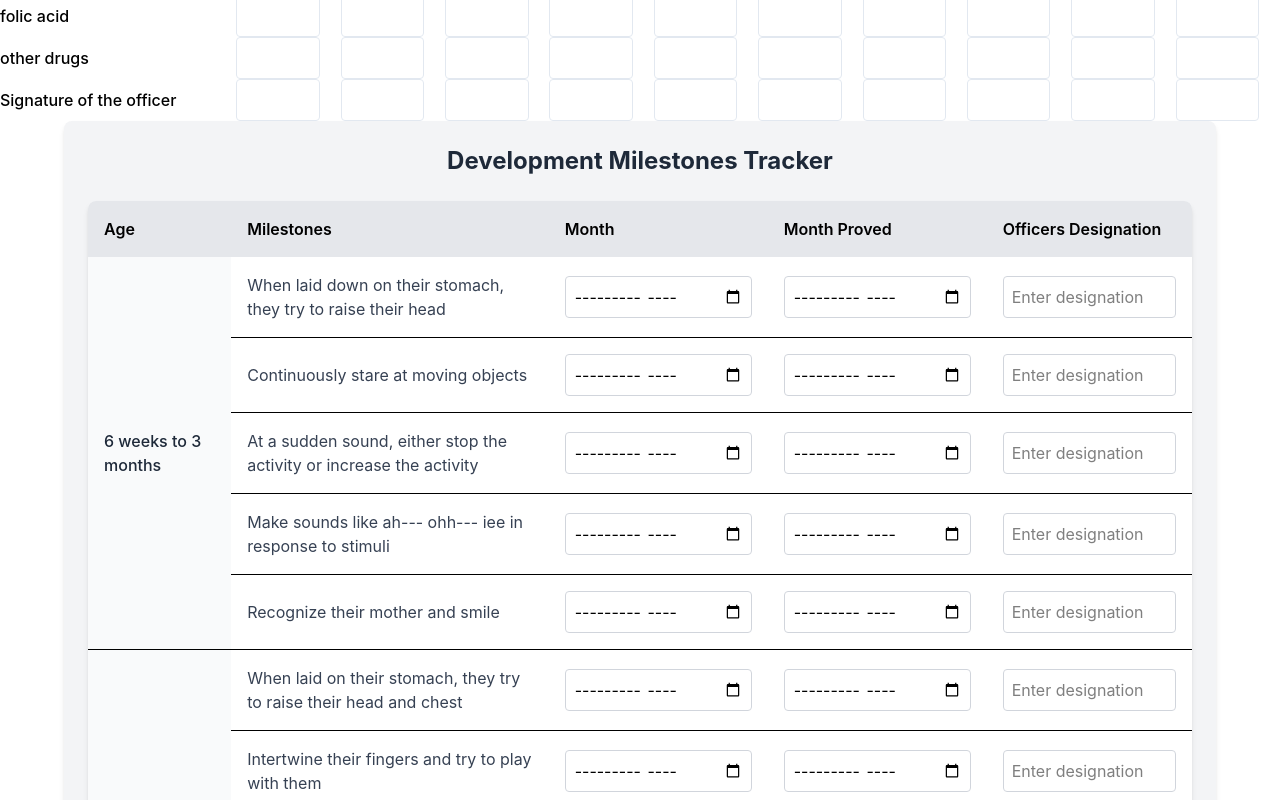
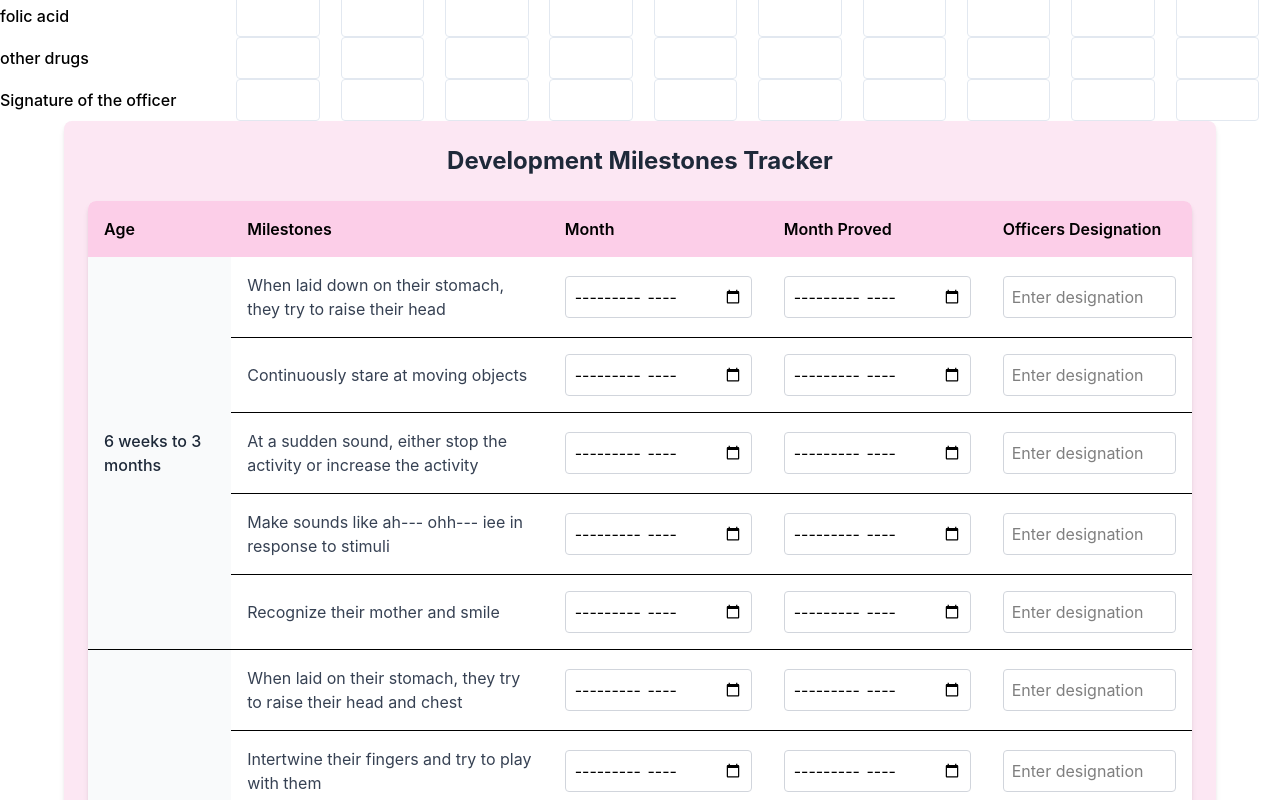
Before and after one commit to Methma-02/Health_Bridge, a React (Vite) app in the folder frontend/: page / in a window 1280 px wide. Shown: the part 4900-5700 px from the top of the page. Built offline with nearby package versions, Linux system fonts and the light colour scheme.

Commit message:
Update developmentMilestones.jsx

```diff
--- a/frontend/src/developmentMilestones.jsx
+++ b/frontend/src/developmentMilestones.jsx
@@ -59,12 +59,12 @@ const DevelopmentMilestones = () => {
     };
 
     return (
-        <div className="p-6 max-w-6xl mx-auto bg-gray-100 rounded-lg shadow-md">
+        <div className="p-6 max-w-6xl mx-auto bg-pink-100 rounded-lg shadow-md">
             <h2 className="text-2xl font-bold mb-6 text-center text-gray-800">Development Milestones Tracker</h2>
             <div className="overflow-x-auto bg-white rounded-lg shadow-md">
                 <table className="w-full border-collapse">
                     <thead>
-                        <tr className="bg-gray-200">
+                        <tr className="bg-pink-200">
                             <th className="p-4 text-left font-semibold">Age</th>
                             <th className="p-4 text-left font-semibold">Milestones</th>
                             <th className="p-4 text-left font-semibold">Month</th>
```
